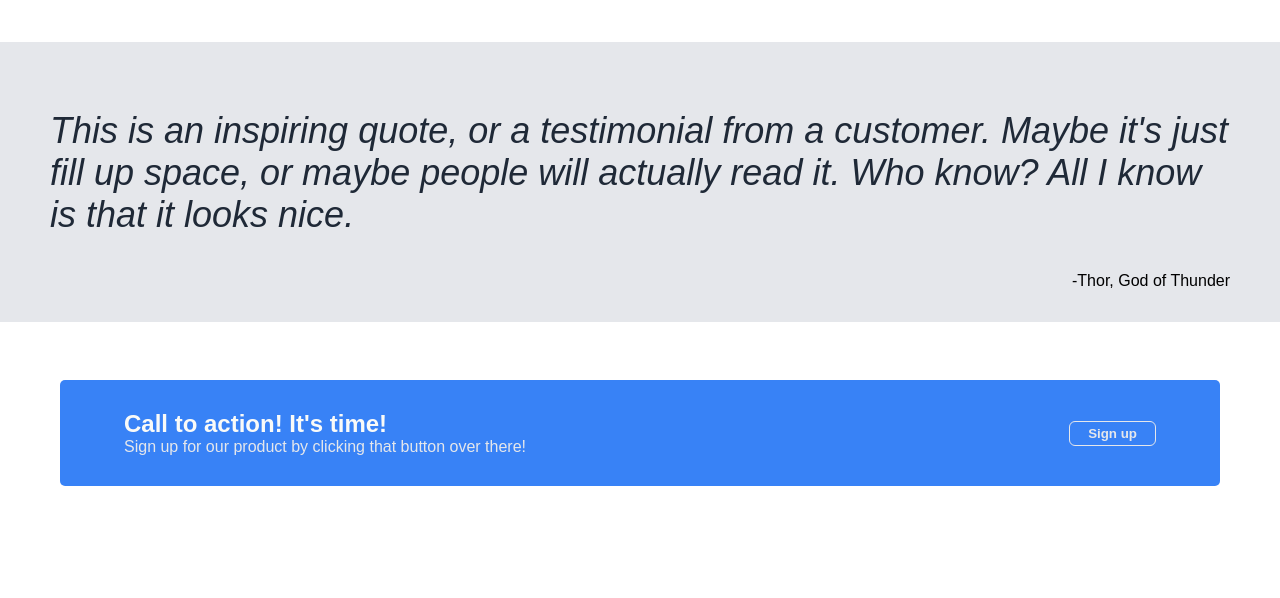
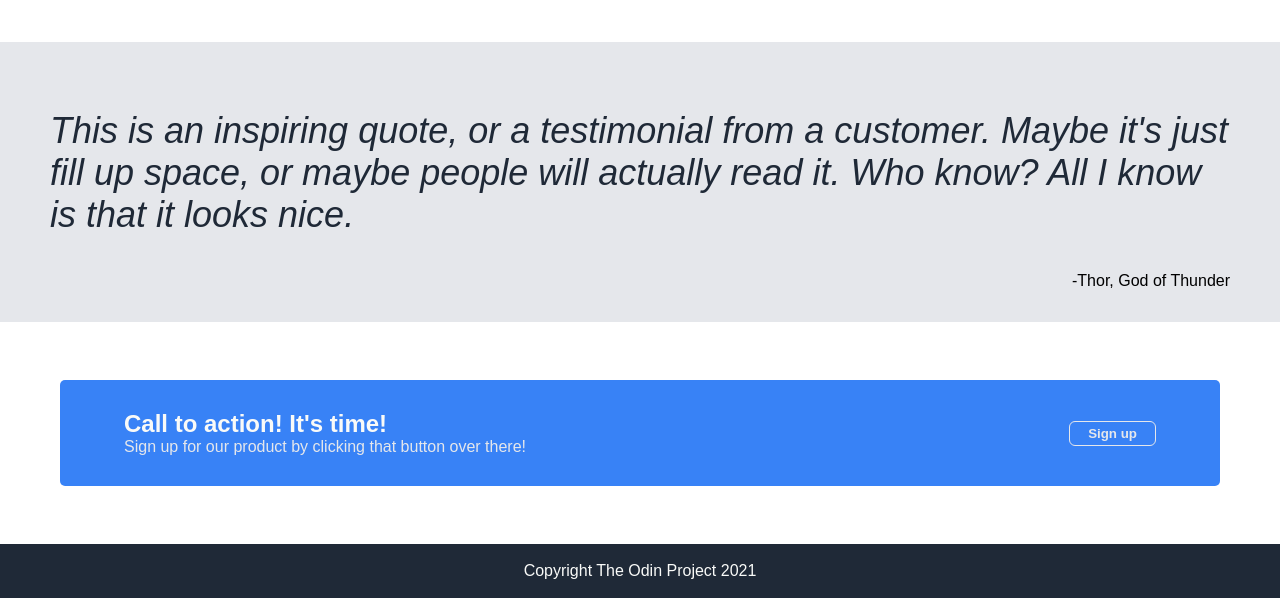
Before and after one commit to Kuku107/Landing_Page, a plain HTML site: page index.html in a window 1280 px wide. Shown: the part 455-1053 px from the top of the page. Before the commit the page ends 999 px from the top, so only its background shows below. Drawn offline with Linux system fonts and the light colour scheme.

Commit message:
complete footer

```diff
--- a/index.html
+++ b/index.html
@@ -67,6 +67,10 @@
             </div>
             <button class="right">Sign up</button>
         </div>
+
+    <div class="footer">
+        <p>Copyright The Odin Project 2021</p>
+    </div>
 </body>
 
 </html>
--- a/style.css
+++ b/style.css
@@ -144,3 +144,11 @@ blockquote p{
 .action p{
     margin: 0px;
 }
+
+.footer p{
+    background-color: #1F2937;
+    text-align: center;
+    margin: 0px;
+    color: #F9FAF8;
+    padding: 18px 0px;
+}
```
